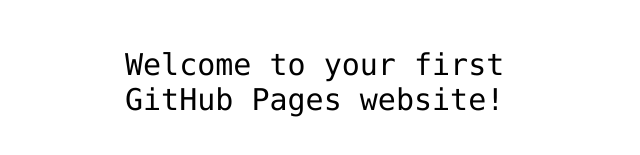
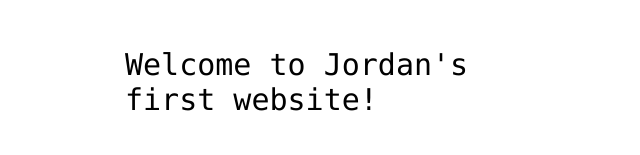
Before and after one commit to jordy-b-jones/jordy-b-jones.github.io, a plain HTML site: page index.html in a window 1280 px wide. Shown: the part 341-496 px from the top of the page, without its empty margins (315-955 px from the left). Drawn offline with Linux system fonts and the light colour scheme.

Commit message:
jordans first chang

```diff
--- a/index.html
+++ b/index.html
@@ -12,7 +12,7 @@
 <img src="https://octodex.github.com/images/daftpunktocat-thomas.gif" id="octocat" alt="octocat-gif" />
 
 <!-- Change this code here by copy and pasting your template on line 15 -->
-<p>Welcome to your first GitHub Pages website!</p>
+<p>Welcome to Jordan's first website!</p>
 
 </body>
 </html>
```
